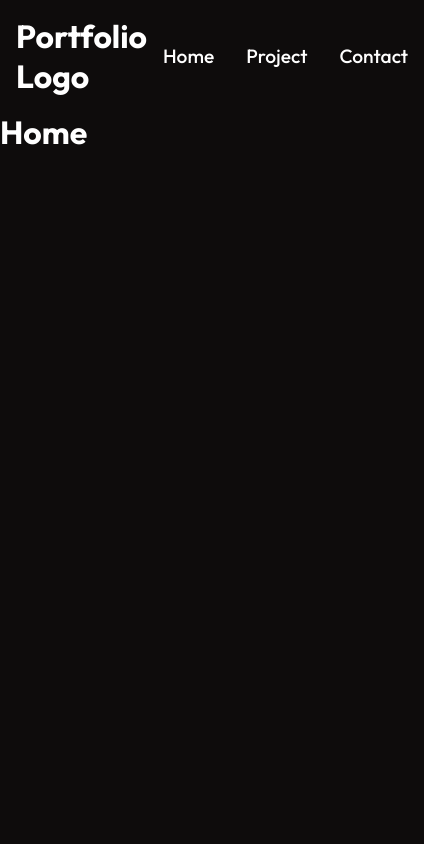
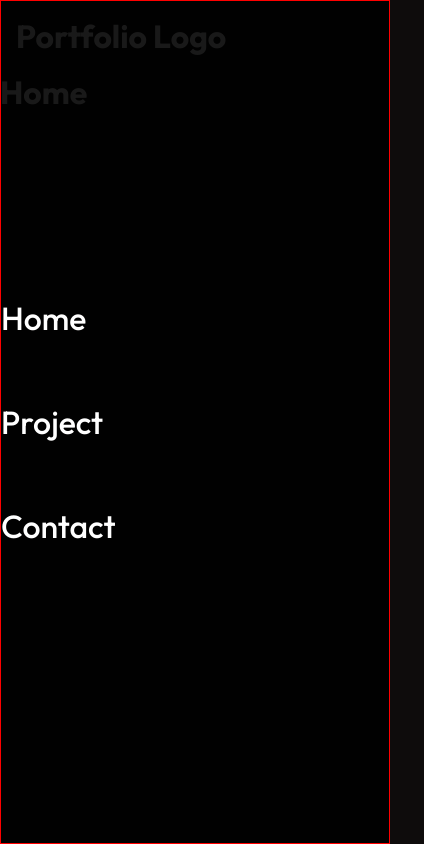
Before and after one commit to mynhinguyentruong/website-portfolio, a React (Create React App) app: page / in a window 390 px wide. Shown: the whole page, 424 px wide, since content can reach past the window. Built offline with nearby package versions, Linux system fonts and the light colour scheme.

Commit message:
Style nav appearance at mobile screen

```diff
--- a/src/components/NavBar.js
+++ b/src/components/NavBar.js
@@ -10,6 +10,7 @@ function Navbar() {
       <Link to='/'><h1 >Portfolio Logo</h1></Link>
       <ul className='nav-menu'>
         <li><Link to='/'>Home</Link></li>
+
         <li><Link to='/project'>Project</Link></li>
         <li><Link to='/contact'>Contact</Link></li>
       </ul>
--- a/src/components/NavBarStyles.css
+++ b/src/components/NavBarStyles.css
@@ -17,3 +17,26 @@
   font-size: 1.2rem;
   font-weight: 500;
 }
+
+@media screen and (max-width: 1040px) {
+  .nav-menu {
+    flex-direction: column;
+    width: 100%;
+    height: 100vh;
+    position: fixed;
+    top: 0;
+    left: 0;
+    border: 1px solid red;
+    justify-content: center;
+    background: rgba(0,0,0,0.9);
+
+  }
+
+  .nav-menu > li {
+    padding: 2rem 0;
+  }
+
+  .nav-menu > li > a {
+    font-size: 2rem;
+  }
+}
```
Also changed, not shown: src/index.css (line endings or trailing spaces).
